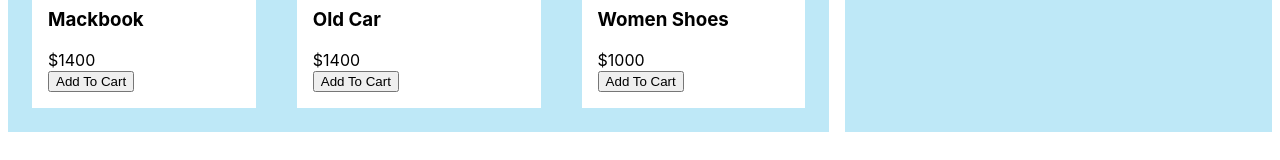
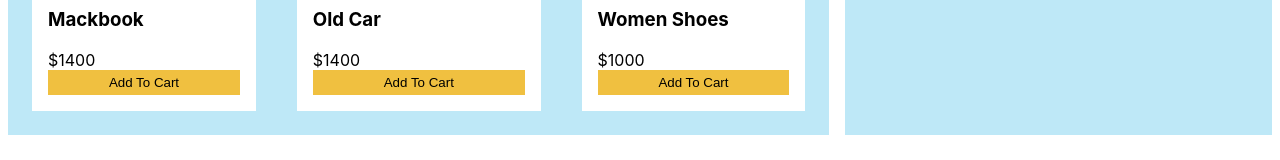
Before and after one commit to Israel-Asidere/react-18-shopping-cart, a React (Create React App) app: page / in a window 1280 px wide. Shown: the part 376-536 px from the top of the page. Built offline with nearby package versions, Linux system fonts and the light colour scheme.

Commit message:
added 'add and remove from cart functionalites'

```diff
--- a/src/App.js
+++ b/src/App.js
@@ -1,15 +1,48 @@
+import { useState } from 'react'
 import Basket from './components/Basket'
 import Header from './components/Header'
 import Main from './components/Main'
 import data from './data'
 
 function App () {
+  const [cartItems, setCartItems] = useState([])
   const { products } = data
+  const onAdd = product => {
+    //search cartitems to fid the product with the parameters from onAdd
+    const exist = cartItems.find(x => x.id === product.id)
+    if (exist) {
+      const newCartItems = cartItems.map(x =>
+        x.id === product.id ? { ...exist, qty: exist.qty + 1 } : x
+      )
+
+      setCartItems(newCartItems)
+    } else {
+      const newCartItems = [...cartItems, { ...product, qty: 1 }]
+      setCartItems(newCartItems)
+    }
+  }
+  const onRemove = product => {
+    const exist = cartItems.find(x => x.id === product.id)
+    if (exist.qty === 1) {
+      const newCartItems = cartItems.filter(x => x.id !== product.id)
+      setCartItems(newCartItems)
+    } else {
+      const newCartItems = cartItems.map(x =>
+        x.id === product.id ? { ...exist, qty: exist.qty - 1 } : x
+      )
+      setCartItems(newCartItems)
+    }
+  }
   return (
     <div>
-      <Header />
+      <Header countCartItems={cartItems.length} />
       <div className='row'>
-        <Main products={products} />
+        <Main
+          cartItems={cartItems}
+          onAdd={onAdd}
+          onRemove={onRemove}
+          products={products}
+        />
         <Basket />
       </div>
     </div>
--- a/src/components/Header.js
+++ b/src/components/Header.js
@@ -1,4 +1,5 @@
-export default function Header () {
+export default function Header (props) {
+  const { countCartItems } = props
   return (
     <div className='row center block'>
       <div>
@@ -7,7 +8,14 @@
         </a>
       </div>
       <div>
-        <a href='#/cart'>Cart</a>
+        <a href='#/cart'>
+          Cart
+          {countCartItems ? (
+            <button className='badge'>{countCartItems}</button>
+          ) : (
+            ''
+          )}
+        </a>
         <a href='#/signin'>Sign In</a>
       </div>
     </div>
--- a/src/components/Main.js
+++ b/src/components/Main.js
@@ -1,14 +1,20 @@
 import Product from './Product'
 
 export default function Main (props) {
-  const { products } = props
+  const { products, onAdd, onRemove, cartItems } = props
   return (
     <div className='block col-2'>
       <h2>Products</h2>
 
       <div className='row'>
         {products.map(product => (
-          <Product key={product.id} product={product}>
+          <Product
+            key={product.id}
+            product={product}
+            item={cartItems.find(x => x.id === product.id)}
+            onAdd={onAdd}
+            onRemove={onRemove}
+          >
             {product.name}
           </Product>
         ))}
--- a/src/components/Product.js
+++ b/src/components/Product.js
@@ -1,12 +1,24 @@
 export default function Product (props) {
-  const { product } = props
+  const { item, product, onAdd, onRemove } = props
   return (
     <div className='card'>
       <img className='small' src={product.image} alt={product.name} />
       <h3>{product.name}</h3>
       <div>${product.price}</div>
       <div>
-        <button>Add To Cart</button>
+        {item ? (
+          <div>
+            <button onClick={() => onRemove(item)} className='remove'>
+              -
+            </button>
+            <span className='p-1'>{item.qty}</span>
+            <button onClick={() => onAdd(item)} className='add'>
+              +
+            </button>
+          </div>
+        ) : (
+          <button onClick={() => onAdd(product)}>Add To Cart</button>
+        )}
       </div>
     </div>
   )
--- a/src/index.css
+++ b/src/index.css
@@ -18,6 +18,34 @@
 img.small {
   max-height: 8rem;
   width: 100%;
+}
+
+button {
+  padding: 0.3rem;
+  border: 0.1rem;
+  background-color: #f0c040;
+  width: 100%;
+}
+
+button.badge {
+  background-color: #f04040;
+  border: none;
+  color: #ffffff;
+  width: 1.5rem;
+}
+
+button.add {
+  background-color: #40c0f0;
+  width: 1.5rem;
+}
+
+button.remove {
+  background-color: #f04040;
+  width: 1.5rem;
+}
+
+.p-1 {
+  padding: 1rem;
 }
 
 .card {
```
